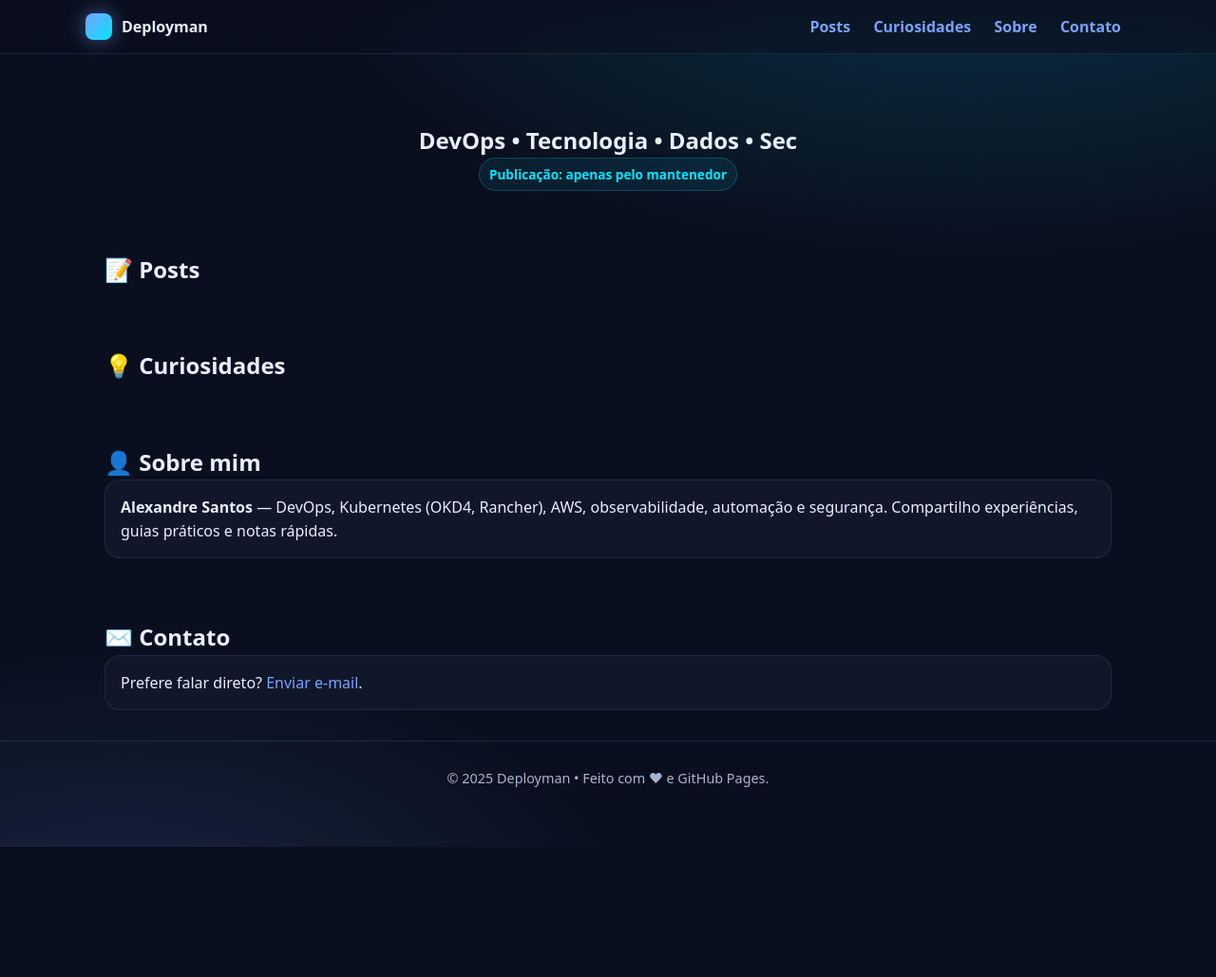
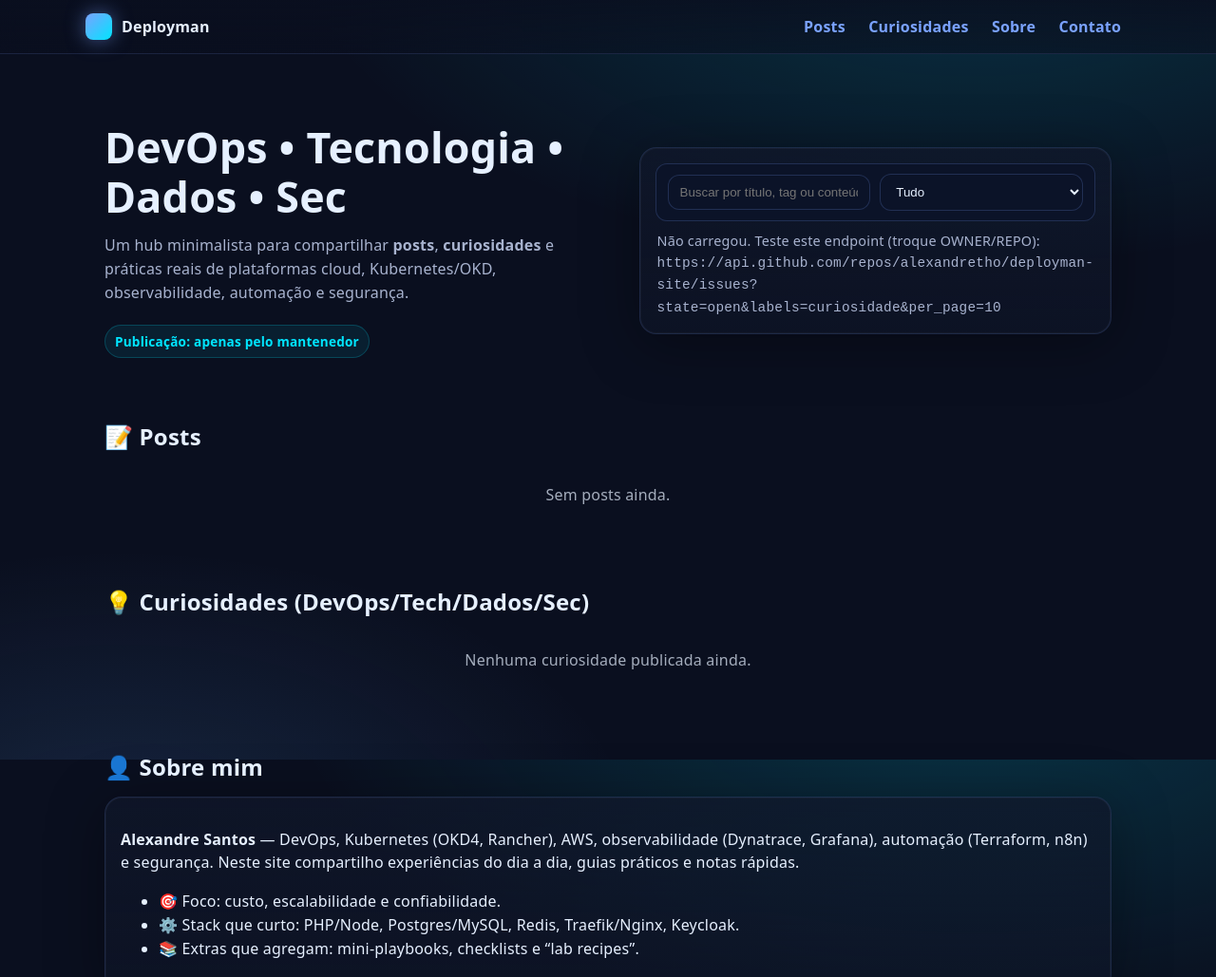
Before and after one commit to alexandretho/deployman-site, a plain HTML site: page index.html in a window 1280 px wide. Shown: the top 1029 px of the page at 95% size. Before the commit the page ends 892 px from the top, so only its background shows below. Drawn offline with Linux system fonts and the light colour scheme; no server answers.

Commit message:
Update index.html
Ajustes

```diff
--- a/index.html
+++ b/index.html
@@ -8,7 +8,7 @@
   <meta name="color-scheme" content="dark light">
   <style>
     :root{
-      --bg: #0a0f1f;
+      --bg: #0a0f1f; /* azul escuro futurista */
       --card: #10172a;
       --muted: #7aa2ff;
       --accent: #00e5ff;
@@ -16,16 +16,18 @@
       --text-dim: #a8b3cf;
       --ring: 0 0 0 2px rgba(0,229,255,.35), 0 0 40px rgba(0,229,255,.15) inset;
     }
-    *{box-sizing:border-box; margin:0; padding:0}
+    *{box-sizing:border-box}
+    html,body{margin:0;height:100%}
     body{
-      font-family: system-ui, -apple-system, Segoe UI, Roboto, Ubuntu, Cantarell, Arial;
+      font-family: system-ui, -apple-system, Segoe UI, Roboto, Ubuntu, Cantarell, "Helvetica Neue", Arial, "Noto Sans";
       background: radial-gradient(1200px 600px at 80% -10%, rgba(0,229,255,.18), transparent 60%),
                   radial-gradient(900px 500px at 10% 110%, rgba(96,165,250,.15), transparent 60%),
                   var(--bg);
       color: var(--text);
       line-height: 1.55;
+      letter-spacing:.2px;
     }
-    a{color:var(--muted); text-decoration:none}
+    a{color:var(--muted); text-decoration: none}
     a:hover{color:var(--accent)}
     header{
       position: sticky; top:0; z-index:5;
@@ -38,22 +40,39 @@
     .nav .brand{display:flex; gap:10px; align-items:center; font-weight:700}
     .logo{width:28px; height:28px; border-radius:8px; background: linear-gradient(135deg,var(--muted),var(--accent)); box-shadow: 0 0 20px rgba(122,162,255,.5)}
     .nav a{margin:0 10px; font-weight:600}
-    .hero{padding:72px 0 32px; text-align:center}
-    .pill{display:inline-block; padding:6px 10px; border-radius:999px; background: rgba(0,229,255,.08); border:1px solid rgba(0,229,255,.2); color: var(--accent); font-size:.85rem; font-weight:700}
+
+    .hero{padding:72px 0 32px; display:grid; grid-template-columns: 1.2fr .8fr; gap:28px; align-items:center}
+    .hero h1{font-size: clamp(1.8rem, 3.5vw, 3rem); line-height:1.15; margin:0}
+    .hero p{color:var(--text-dim); margin:14px 0 22px}
+
+    .panel{background: linear-gradient(180deg, rgba(16,23,42,.75), rgba(16,23,42,.5)); border:1px solid rgba(122,162,255,.15); border-radius:18px; padding:16px; box-shadow: 0 10px 60px rgba(0,0,0,.35), inset 0 0 0 1px rgba(255,255,255,.03)}
     .grid{display:grid; gap:16px}
     .cards{grid-template-columns: repeat(auto-fit, minmax(260px,1fr))}
+
     .card{background: var(--card); border-radius:16px; padding:16px; border:1px solid rgba(122,162,255,.12); position:relative; overflow:hidden}
     .card h3{margin:0 0 8px; font-size:1.05rem}
     .meta{color:var(--text-dim); font-size:.9rem}
+
+    .searchbar{display:flex; gap:10px; align-items:center; background: #0b1328; padding:10px 12px; border-radius:12px; border:1px solid rgba(122,162,255,.2)}
+    input, select{background:#0b1328; color:var(--text); border:1px solid rgba(122,162,255,.2); border-radius:12px; padding:10px 12px; width:100%}
+    .sr{position:absolute; width:1px; height:1px; overflow:hidden; clip:rect(0,0,0,0)}
+
     section{padding:32px 0}
+    h2{margin:0 0 12px}
+    .pill{display:inline-block; padding:6px 10px; border-radius:999px; background: rgba(0,229,255,.08); border:1px solid rgba(0,229,255,.2); color: var(--accent); font-size:.85rem; font-weight:700}
+
     footer{padding:28px 0 60px; color:var(--text-dim); border-top:1px solid rgba(122,162,255,.15); text-align:center}
     .empty{opacity:.7; text-align:center; padding:18px}
+
+    @media (max-width: 880px){
+      .hero{grid-template-columns: 1fr}
+    }
   </style>
 </head>
 <body>
   <header>
     <div class="wrap nav">
-      <div class="brand"><div class="logo"></div> Deployman</div>
+      <div class="brand"><div class="logo" aria-hidden></div> <span>Deployman</span></div>
       <nav>
         <a href="#posts">Posts</a>
         <a href="#curiosidades">Curiosidades</a>
@@ -65,8 +84,23 @@
 
   <main class="wrap">
     <section class="hero">
-      <h1>DevOps • Tecnologia • Dados • Sec</h1>
-      <div class="pill">Publicação: apenas pelo mantenedor</div>
+      <div>
+        <h1>DevOps • Tecnologia • Dados • Sec</h1>
+        <p>Um hub minimalista para compartilhar <strong>posts</strong>, <strong>curiosidades</strong> e práticas reais de plataformas cloud, Kubernetes/OKD, observabilidade, automação e segurança.</p>
+        <div class="pill">Publicação: apenas pelo mantenedor</div>
+      </div>
+      <div class="panel">
+        <div class="searchbar">
+          <label for="q" class="sr">Buscar</label>
+          <input id="q" placeholder="Buscar por título, tag ou conteúdo…" />
+          <select id="kind">
+            <option value="all">Tudo</option>
+            <option value="post">Posts</option>
+            <option value="curiosidade">Curiosidades</option>
+          </select>
+        </div>
+        <div id="stats" class="meta" style="margin:10px 2px 0"></div>
+      </div>
     </section>
 
     <section id="posts">
@@ -76,21 +110,26 @@
     </section>
 
     <section id="curiosidades">
-      <h2>💡 Curiosidades</h2>
+      <h2>💡 Curiosidades (DevOps/Tech/Dados/Sec)</h2>
       <div id="curiList" class="grid cards"></div>
       <div id="curiEmpty" class="empty" hidden>Nenhuma curiosidade publicada ainda.</div>
     </section>
 
     <section id="sobre">
       <h2>👤 Sobre mim</h2>
-      <div class="card">
-        <p><strong>Alexandre Santos</strong> — DevOps, Kubernetes (OKD4, Rancher), AWS, observabilidade, automação e segurança. Compartilho experiências, guias práticos e notas rápidas.</p>
+      <div class="panel">
+        <p><strong>Alexandre Santos</strong> — DevOps, Kubernetes (OKD4, Rancher), AWS, observabilidade (Dynatrace, Grafana), automação (Terraform, n8n) e segurança. Neste site compartilho experiências do dia a dia, guias práticos e notas rápidas.</p>
+        <ul>
+          <li>🎯 Foco: custo, escalabilidade e confiabilidade.</li>
+          <li>⚙️ Stack que curto: PHP/Node, Postgres/MySQL, Redis, Traefik/Nginx, Keycloak.</li>
+          <li>📚 Extras que agregam: mini-playbooks, checklists e “lab recipes”.</li>
+        </ul>
       </div>
     </section>
 
     <section id="contato">
       <h2>✉️ Contato</h2>
-      <div class="card">
+      <div class="panel">
         <p>Prefere falar direto? <a id="mailto" href="mailto:seuemail@exemplo.com?subject=Contato%20via%20Deployman">Enviar e-mail</a>.</p>
       </div>
     </section>
@@ -98,15 +137,18 @@
 
   <footer>
     <div class="wrap">
-      <div class="meta">© <span id="year"></span> Deployman • Feito com ♥ e GitHub Pages.</div>
+      <div class="meta">© <span id="year"></span> Deployman • Feito com ♥ e GitHub Pages. | <a id="repoLink" target="_blank" rel="noopener">Repositório</a></div>
     </div>
   </footer>
 
   <script>
-    const OWNER = "alexandretho";
-    const REPO  = "deployman-site";
-    const PER_PAGE = 30;
+    // ---------- CONFIG ----------
+    const OWNER = "alexandretho"; // <- edite
+    const REPO  = "deployman-site"; // <- edite
+    const PER_PAGE = 30; // itens por chamada
+    const SITE_EMAIL = "seuemail@exemplo.com"; // contato padrão
 
+    // ---------- Helpers ----------
     const $ = (q)=>document.querySelector(q);
     const el = (tag,cls)=>{ const e=document.createElement(tag); if(cls) e.className=cls; return e };
     const fmtDate = (iso)=> new Date(iso).toLocaleDateString('pt-BR', {year:'numeric',month:'short',day:'2-digit'});
@@ -119,8 +161,13 @@
         url.searchParams.set('state','open');
         url.searchParams.set('labels', lab);
         url.searchParams.set('per_page', PER_PAGE);
+        console.log('[GH-ISSUES]', url.toString());
         const res = await fetch(url, {headers: {"Accept":"application/vnd.github+json"}});
-        if(!res.ok) { console.error(`Erro ao buscar label ${lab}:`, res.status); continue; }
+        if(!res.ok){
+          const msg = `Falha ao buscar issues (label: ${lab}) — status ${res.status}`;
+          console.error(msg);
+          continue;
+        }
         const items = await res.json();
         for(const i of items){ if(i.pull_request) continue; seen.set(i.number, i); }
       }
@@ -129,11 +176,11 @@
 
     function cardForIssue(i){
       const card = el('article','card');
-      const h = el('h3'); h.textContent = i.title;
+      const h = el('h3'); h.textContent = i.title?.replace(/^\[.*?\]\s*/,'') || 'Sem título';
       const meta = el('div','meta');
       const tags = (i.labels||[]).map(l => typeof l === 'string' ? l : l.name).join(', ');
-      meta.textContent = `${fmtDate(i.created_at)} • ${tags}`;
-      const p = el('p'); p.innerHTML = (i.body || '').slice(0, 220) + (i.body && i.body.length>220?'…':'');
+      meta.textContent = `${fmtDate(i.created_at)} • #${i.number} • ${tags}`;
+      const p = el('p'); p.innerHTML = (i.body || '').slice(0, 220).replace(/\n/g,' ') + (i.body && i.body.length>220?'…':'');
       const more = el('a'); more.href = i.html_url; more.target='_blank'; more.rel='noopener'; more.textContent = 'Ler no GitHub';
       card.append(h, meta, p, more);
       return card;
@@ -146,12 +193,26 @@
       issues.forEach(i => container.appendChild(cardForIssue(i)));
     }
 
+    function searchAll(){
+      window.__posts = window.__posts || [];
+      window.__curis = window.__curis || [];
+      const q = ($('#q')?.value || '').toLowerCase();
+      const kind = $('#kind')?.value || 'all';
+      const match = (i)=>{
+        if(kind !== 'all' && !i.labels?.some(l => (typeof l==='string'?l:l.name).toLowerCase() === kind)) return false;
+        const hay = [i.title || '', i.body || '', ...(i.labels||[]).map(l => (typeof l==='string'?l:l.name))].join(' ').toLowerCase();
+        return hay.includes(q);
+      };
+      renderList($('#postsList'), $('#postsEmpty'), window.__posts.filter(match));
+      renderList($('#curiList'), $('#curiEmpty'), window.__curis.filter(match));
+      const stats = $('#stats');
+      if(stats) stats.textContent = `Posts: ${window.__posts.length} • Curiosidades: ${window.__curis.length}`;
+    }
+
     async function boot(){
-      document.getElementById('year').textContent = new Date().getFullYear();
-      const mail = document.getElementById('mailto');
-      if(mail) mail.href = `mailto:${SITE_EMAIL}?subject=Contato%20via%20Deployman`;
-      const repoA = document.getElementById('repoLink');
-      if(repoA) repoA.href = `https://github.com/${OWNER}/${REPO}`;
+      $('#year').textContent = new Date().getFullYear();
+      $('#mailto').href = `mailto:${SITE_EMAIL}?subject=Contato%20via%20Deployman`;
+      $('#repoLink').href = `https://github.com/${OWNER}/${REPO}`;
       try{
         const [posts, curis] = await Promise.all([
           fetchIssuesByLabel(['post','posts']),
@@ -160,12 +221,19 @@
         window.__posts = posts;
         window.__curis = curis;
         searchAll();
+        if(!posts.length && !curis.length){
+          $('#stats').innerHTML = `Nenhum item encontrado. Verifique:<br>• OWNER/REPO corretos<br>• Repositório <strong>público</strong><br>• Issues <strong>abertas</strong> com labels exatas (post/curiosidade)`;
+          $('#postsEmpty').hidden = false; $('#curiEmpty').hidden = false;
+        }
       }catch(e){
-        console.error('Erro no boot:', e);
-        document.querySelector('#postsEmpty').hidden = false; document.querySelector('#curiEmpty').hidden = false;
+        console.error(e);
+        const tip = `Não carregou. Teste este endpoint (troque OWNER/REPO):<br>`+
+          `<code>https://api.github.com/repos/${OWNER}/${REPO}/issues?state=open&labels=curiosidade&per_page=10</code>`;
+        $('#stats').innerHTML = tip;
+        $('#postsEmpty').hidden = false; $('#curiEmpty').hidden = false;
       }
-      document.querySelector('#q')?.addEventListener('input', searchAll);
-      document.querySelector('#kind')?.addEventListener('change', searchAll);
+      $('#q')?.addEventListener('input', searchAll);
+      $('#kind')?.addEventListener('change', searchAll);
     }
     boot();
   </script>
```
